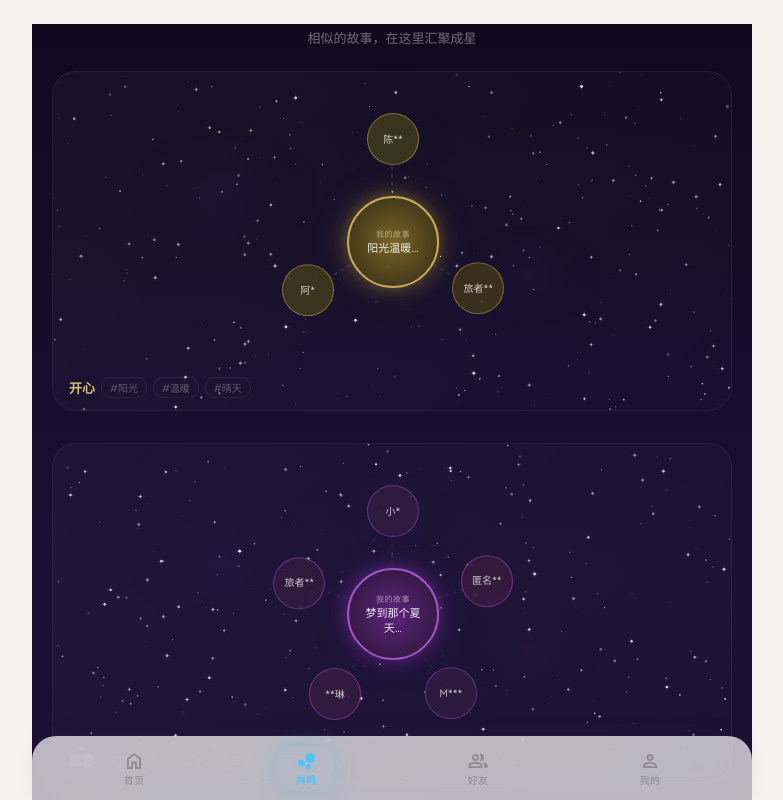
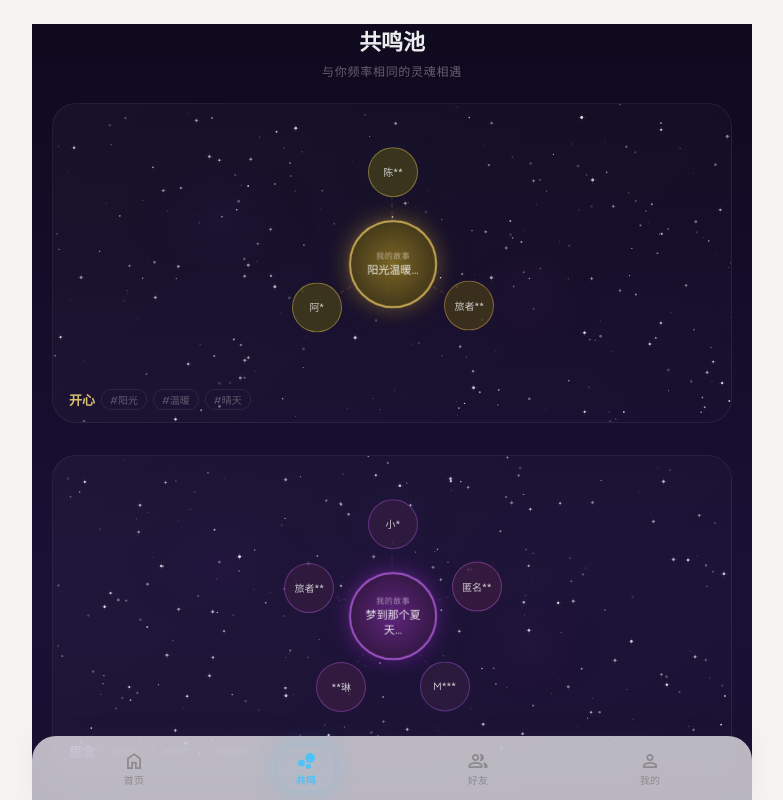
Before and after one commit to Bingbing-11/web-final, a React (Vite) app: page /resonance in a window 1280 px wide. Shown: the top 800 px of the page, without its empty margins (248-1031 px from the left). Built offline with nearby package versions, Linux system fonts and the light colour scheme; sample sign-in values are in the browser's storage.

Commit message:
feat: 共鸣池页面优化 - 居中标题/移动端适配/弹框细节

```diff
--- a/src/features/social/ResonancePage.module.css
+++ b/src/features/social/ResonancePage.module.css
@@ -19,15 +19,28 @@
   pointer-events: none;
 }
 
-/* ── 页面描述 ── */
-.pageDesc {
+/* ── 页面标题 ── */
+.pageHeader {
   text-align: center;
-  font-size: 13px;
-  color: rgba(255, 255, 255, 0.4);
-  margin: 0 0 24px;
-  padding-top: 4px;
+  padding: 0 0 24px;
   position: relative;
   z-index: 1;
+}
+
+.pageTitle {
+  font-size: 22px;
+  font-weight: 700;
+  color: rgba(255, 255, 255, 0.92);
+  letter-spacing: -0.01em;
+  margin-bottom: 6px;
+}
+
+.pageSubtitle {
+  font-size: 12px;
+  color: rgba(255, 255, 255, 0.35);
+  letter-spacing: 0.06em;
+  text-transform: uppercase;
+  font-weight: 500;
 }
 
 /* ── Empty ── */
@@ -61,7 +74,7 @@
 .cluster {
   position: relative;
   width: 100%;
-  height: 340px;
+  height: 320px;
   border-radius: 24px;
   background: linear-gradient(
     135deg,
@@ -70,6 +83,20 @@
   );
   border: 1px solid rgba(255, 255, 255, 0.06);
   overflow: hidden;
+}
+
+/* 小屏缩小集群高度 */
+@media (max-height: 700px) {
+  .cluster {
+    height: 280px;
+  }
+}
+
+@media (max-width: 380px) {
+  .cluster {
+    height: 290px;
+    border-radius: 20px;
+  }
 }
 
 /* ── Canvas 动态星空 ── */
@@ -98,8 +125,8 @@
 .centerNode {
   position: absolute;
   transform: translate(-50%, -50%);
-  width: 92px;
-  height: 92px;
+  width: 88px;
+  height: 88px;
   border-radius: 50%;
   border-width: 2px;
   border-style: solid;
@@ -122,7 +149,7 @@
 .centerNode::after {
   content: '';
   position: absolute;
-  inset: -14px;
+  inset: -12px;
   border-radius: 50%;
   border: 1px solid hsla(var(--hue, 220), 50%, 55%, 0.2);
   animation: haloPulse 3s ease-in-out infinite;
@@ -131,6 +158,18 @@
 
 .centerNode:active {
   transform: translate(-50%, -50%) scale(0.92);
+}
+
+/* 小屏缩小中央节点 */
+@media (max-width: 380px) {
+  .centerNode {
+    width: 76px;
+    height: 76px;
+    padding: 6px 8px;
+  }
+  .centerNode::after {
+    inset: -10px;
+  }
 }
 
 /* 中央标签 "我的故事" */
@@ -159,8 +198,8 @@
 .satNode {
   position: absolute;
   transform: translate(-50%, -50%);
-  width: 52px;
-  height: 52px;
+  width: 50px;
+  height: 50px;
   border-radius: 50%;
   border-width: 1.5px;
   border-style: solid;
@@ -169,7 +208,7 @@
   display: flex;
   align-items: center;
   justify-content: center;
-  padding: 6px;
+  padding: 5px;
   transition: transform 0.2s ease;
   animation: satFloat 4s ease-in-out infinite;
   animation-delay: var(--float-delay, 0s);
@@ -188,6 +227,18 @@
   display: -webkit-box;
   -webkit-line-clamp: 2;
   -webkit-box-orient: vertical;
+}
+
+@media (max-width: 380px) {
+  .satNode {
+    width: 44px;
+    height: 44px;
+    padding: 4px;
+  }
+  .satText {
+    font-size: 9px;
+    -webkit-line-clamp: 1;
+  }
 }
 
 /* ── 集群信息标签 ── */
@@ -238,10 +289,18 @@
   border-top: 3px solid;
   padding: 24px;
   width: 100%;
-  max-width: 320px;
+  max-width: 340px;
   position: relative;
   animation: scaleIn 0.25s ease;
   box-shadow: 0 20px 60px rgba(0, 0, 0, 0.5);
+}
+
+@media (max-width: 380px) {
+  .modalCard {
+    max-width: calc(100vw - 40px);
+    padding: 20px;
+    border-radius: 16px;
+  }
 }
 
 .modalClose {
--- a/src/features/social/ResonancePage.tsx
+++ b/src/features/social/ResonancePage.tsx
@@ -245,8 +245,11 @@ export default function ResonancePage() {
       {/* 全局动态星空 */}
       <div className={styles.globalStars} id="global-stars-mount" />
 
-      {/* 页面描述 */}
-      <p className={styles.pageDesc}>相似的故事，在这里汇聚成星</p>
+      {/* 页面标题 */}
+      <div className={styles.pageHeader}>
+        <h2 className={styles.pageTitle}>共鸣池</h2>
+        <p className={styles.pageSubtitle}>与你频率相同的灵魂相遇</p>
+      </div>
 
       {/* Cluster list */}
       {clusters.length === 0 ? (
@@ -313,7 +316,8 @@ function StarCluster({
 
   const cx = containerSize.w / 2;
   const cy = containerSize.h / 2;
-  const orbitRadius = Math.min(cx, cy) * 0.58;
+  /* 轨道半径：小屏适当收缩防溢出 */
+  const orbitRadius = Math.min(cx, cy) * (containerSize.w < 380 ? 0.5 : 0.55);
 
   /* 卫星节点位置 */
   const satPositions = useMemo(() => {
```
